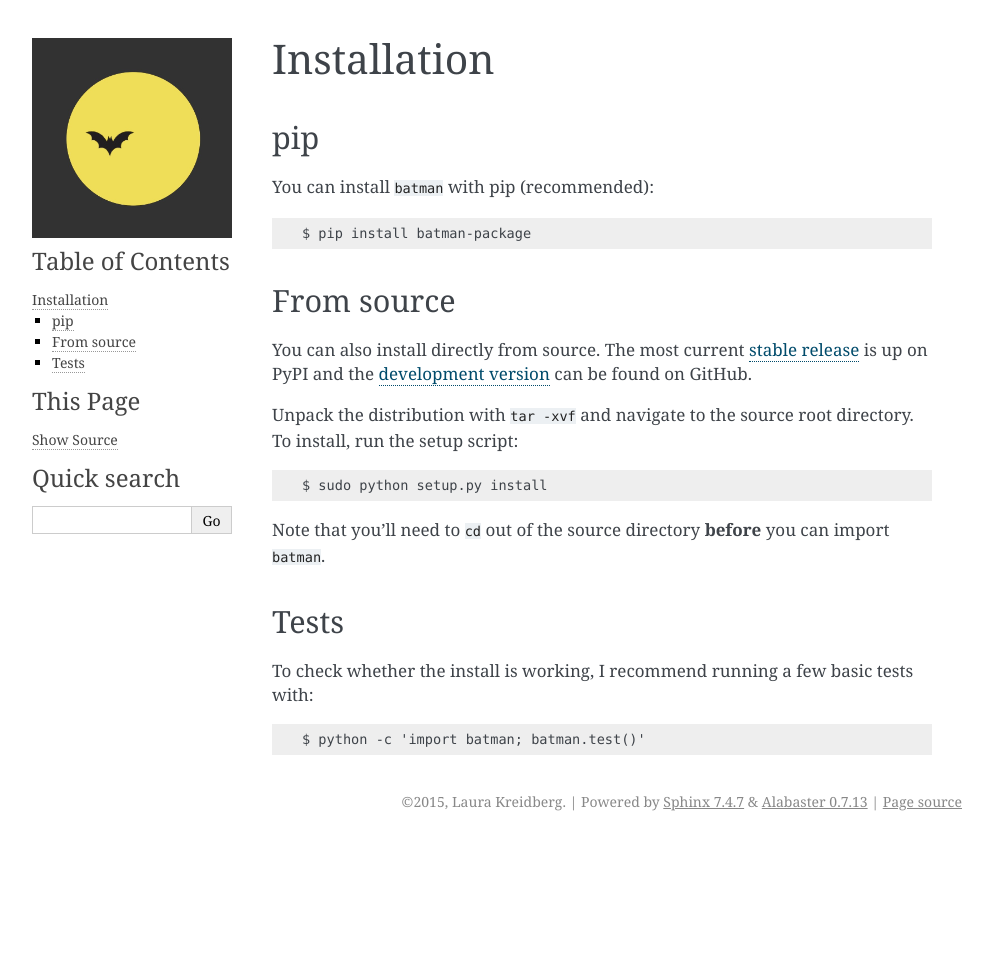
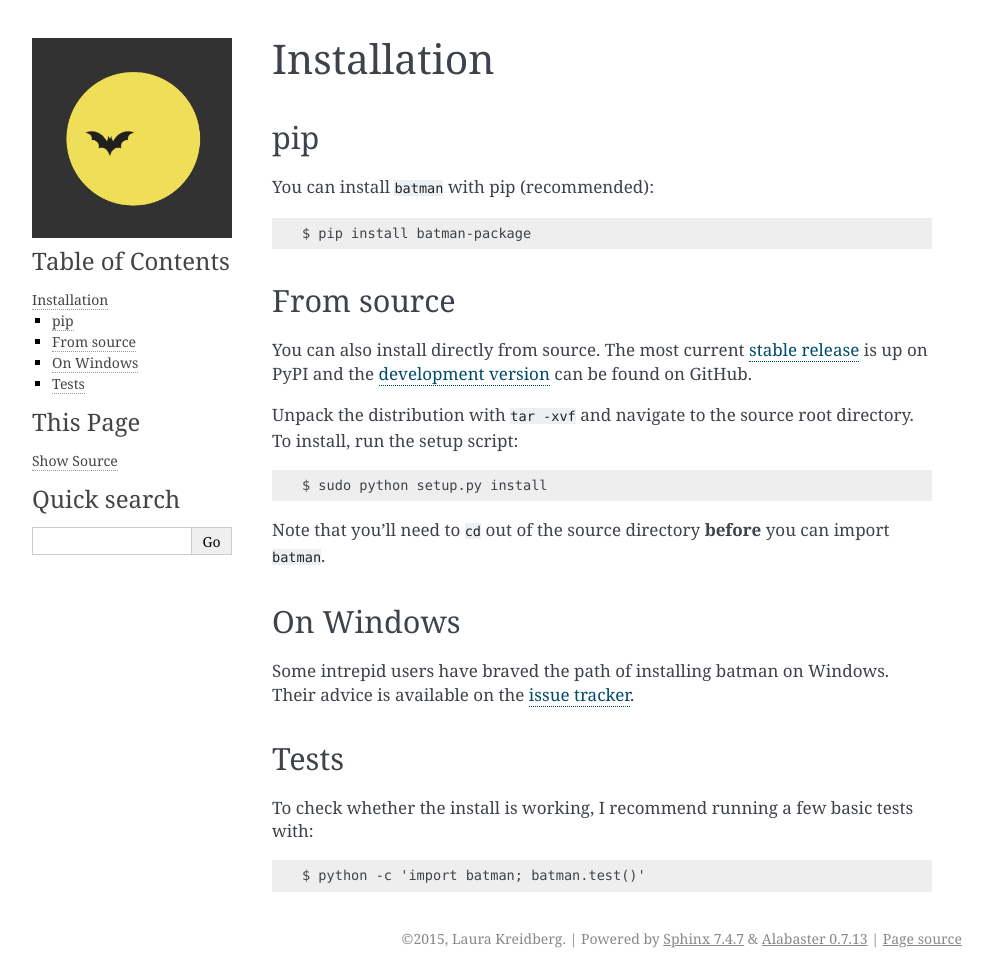
Before and after one commit to lkreidberg/batman, a Sphinx documentation site: the page built from docs/installation.rst, in a window 1280 px wide. Shown: the whole page, without its empty margins (148-1141 px from the left). Built offline with Sphinx 7.4.7, drawn with Linux system fonts in a browser that asks for light colours; before the commit the page ends 900 px from its top, so only the background shows below that.

Commit message:
how to install on windows

```diff
--- a/docs/installation.rst
+++ b/docs/installation.rst
@@ -23,6 +23,9 @@ Unpack the distribution with ``tar -xvf`` and navigate to the source root direct
 
 Note that you'll need to ``cd`` out of the source directory **before** you can import ``batman``.
 
+On Windows
+----------
+Some intrepid users have braved the path of installing batman on Windows. Their advice is available on the `issue tracker <://github.com/lkreidberg/batman/issues/26>`_.
 
 Tests
 -----
```
